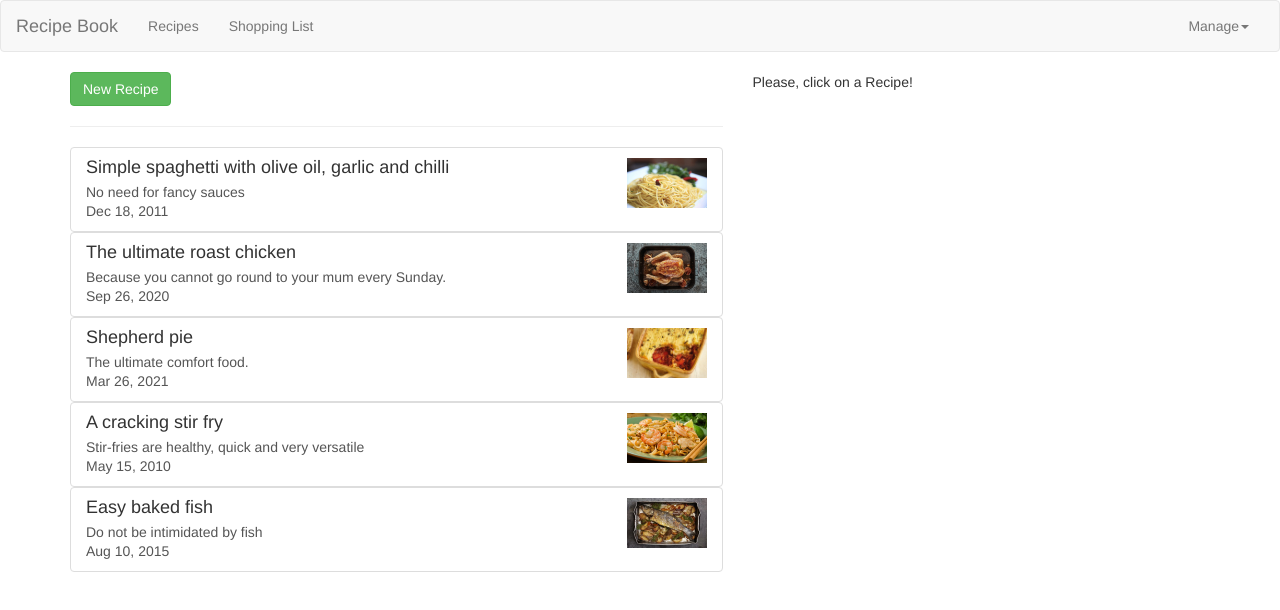
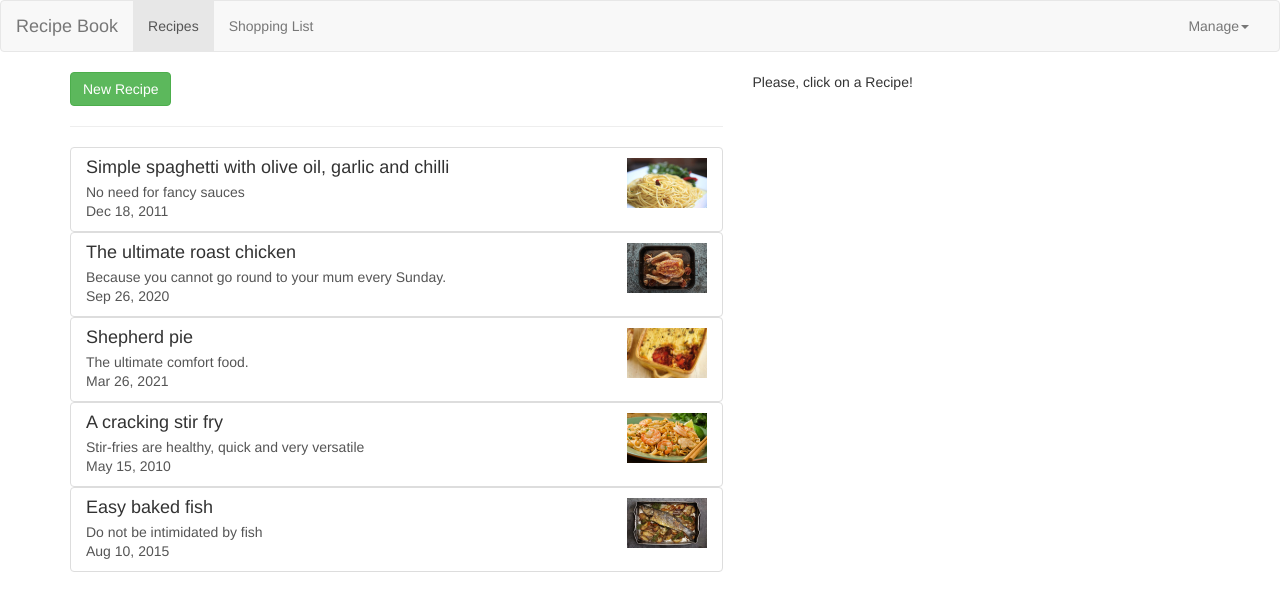
Before and after one commit to cristinadellano/recipe-book, an Angular app: page /recipes in a window 1280 px wide. Shown: the top 610 px of the page. Built offline with nearby package versions, Linux system fonts and the light colour scheme.

Commit message:
adding active links to the navbar

```diff
--- a/src/app/nav/nav.component.html
+++ b/src/app/nav/nav.component.html
@@ -8,8 +8,8 @@
         </div>
         <div class="navbar-collapse" [class.collapse]="collapsed" (window:resize)="collapsed = true">
             <ul class="nav navbar-nav">
-                <li><a  [routerLink]="['/recipes']">Recipes</a></li>
-                <li><a  [routerLink]="['/shopping-list']">Shopping List</a></li>
+                <li  routerLinkActive="active"><a  [routerLink]="['/recipes']">Recipes</a></li>
+                <li routerLinkActive="active"><a  [routerLink]="['/shopping-list']">Shopping List</a></li>
             </ul>
             <ul class="nav navbar-nav navbar-right">
                 <li class="dropdown" appDropdown>
--- a/src/app/recipes/recipe-list/recipe-item/recipe-item.component.html
+++ b/src/app/recipes/recipe-list/recipe-item/recipe-item.component.html
@@ -1,4 +1,4 @@
-<a class="list-group-item clearfix" (click)="onSelected()">
+<a class="list-group-item clearfix" (click)="onSelected()" style="cursor: pointer;">
   <div class="pull-left">
     <h4 class="list-group-item-heading">{{recipe.name}}</h4>
     <p class="list-group-item-text">{{recipe.description}}</p>
```
